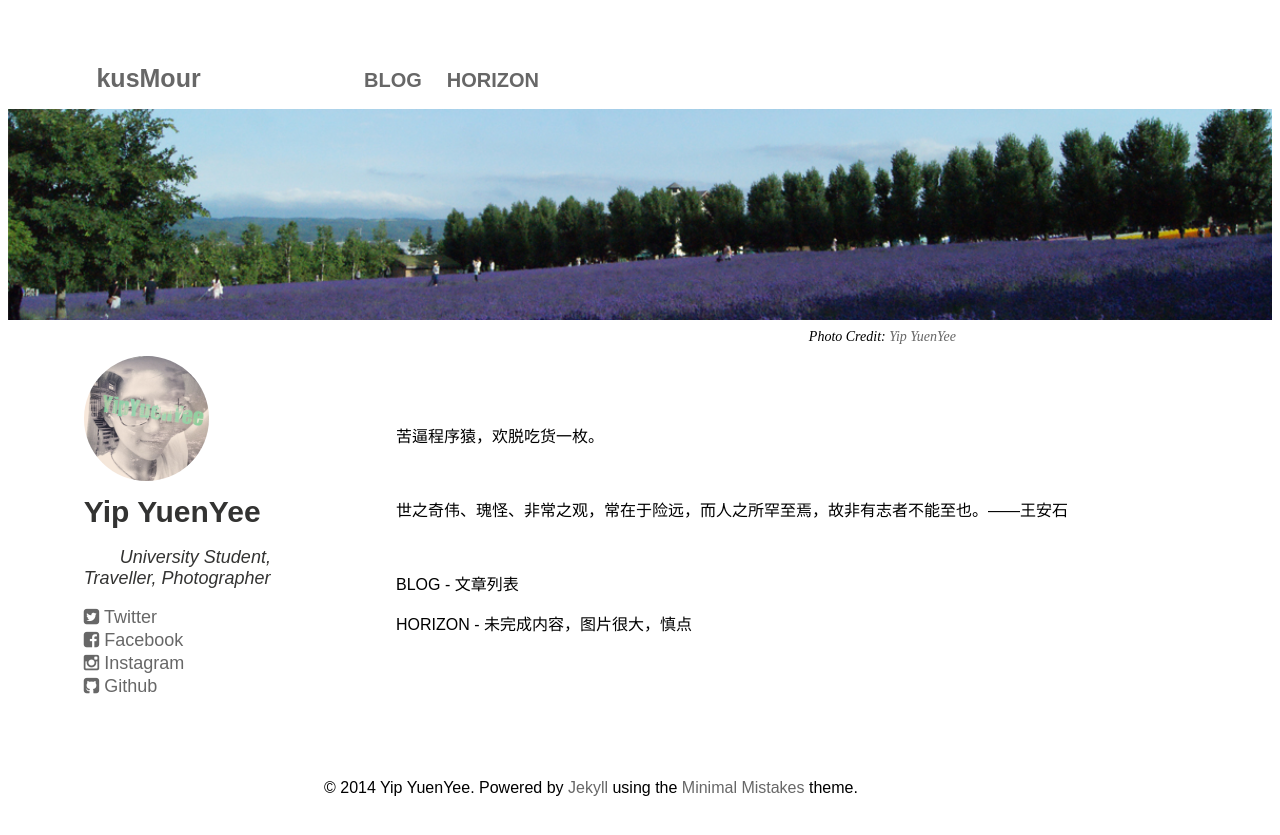
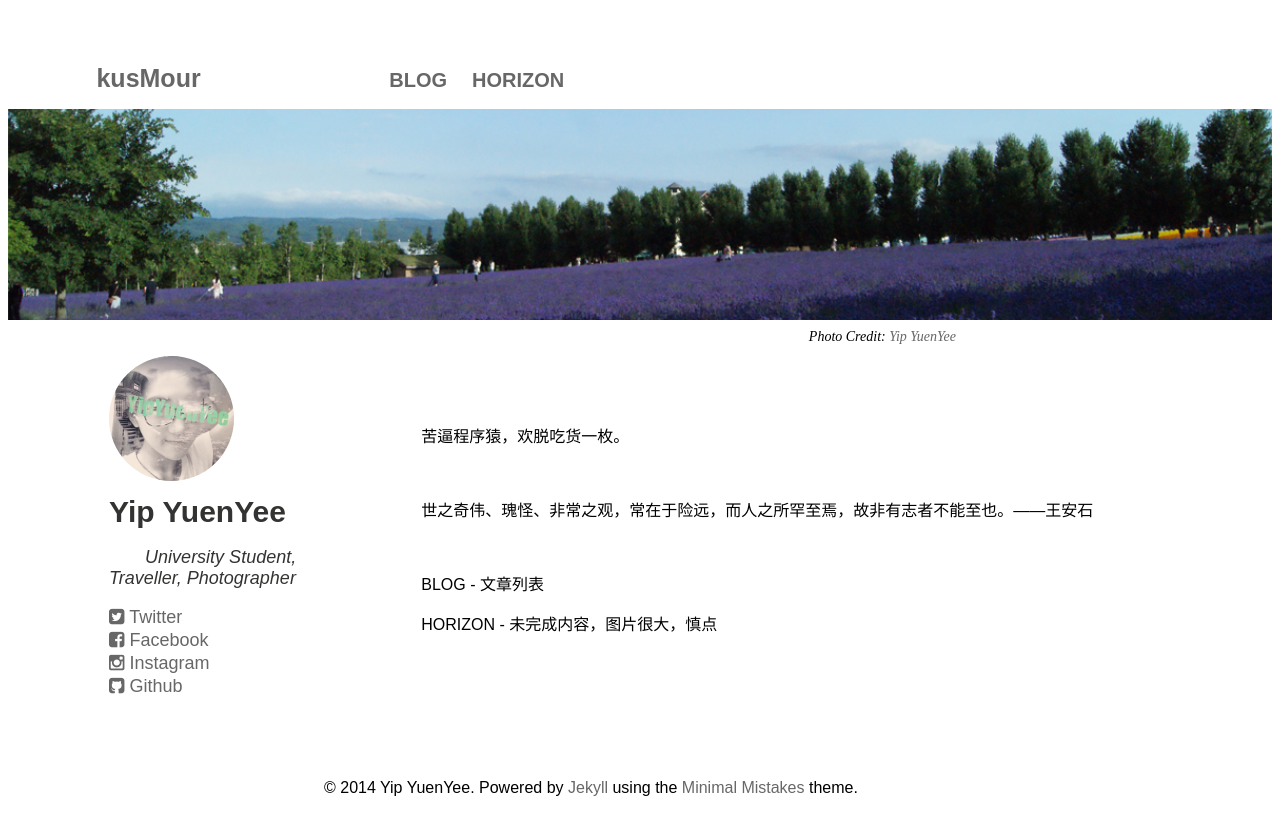
Before and after one commit to kusmour/blog_jekyll, a Jekyll site: the page built from index.html, in a window 1280 px wide. Shown: the top 835 px of the page. Built offline with Jekyll 4.4.1, drawn with Linux system fonts in a browser that asks for light colours.

Commit message:
modify main composition

```diff
--- a/style/homepage.css
+++ b/style/homepage.css
@@ -28,7 +28,7 @@ p {
 
 .site_name {
 	float: left;
-	width: 15%;
+	width: 17%;
 	font-size: 25px;
 	font-weight: bold;
 	margin-left: 7%;
@@ -137,7 +137,7 @@ p {
 	float: left;
 	width: 16%;
 	margin-bottom: 50px;
-	margin-left: 6%;
+	margin-left: 8%;
 	margin-right: 3%;
 }
 
```
